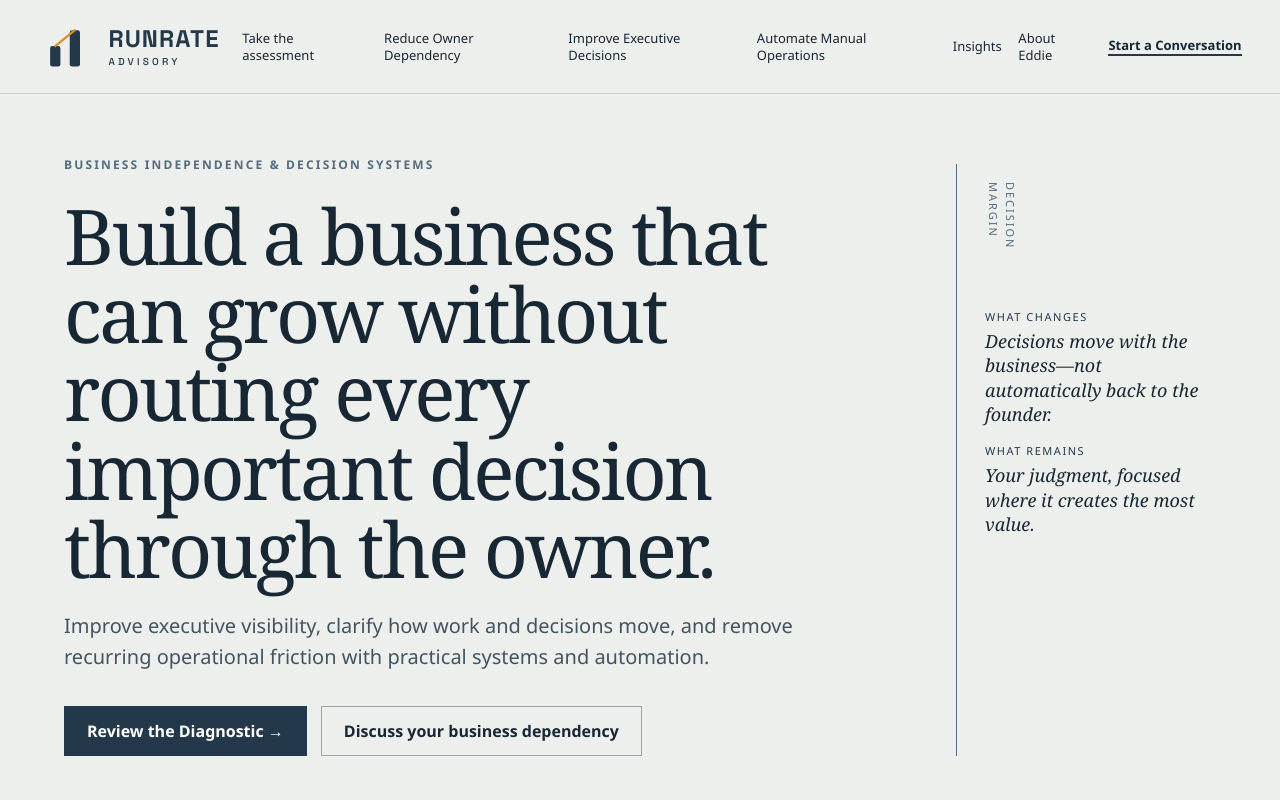
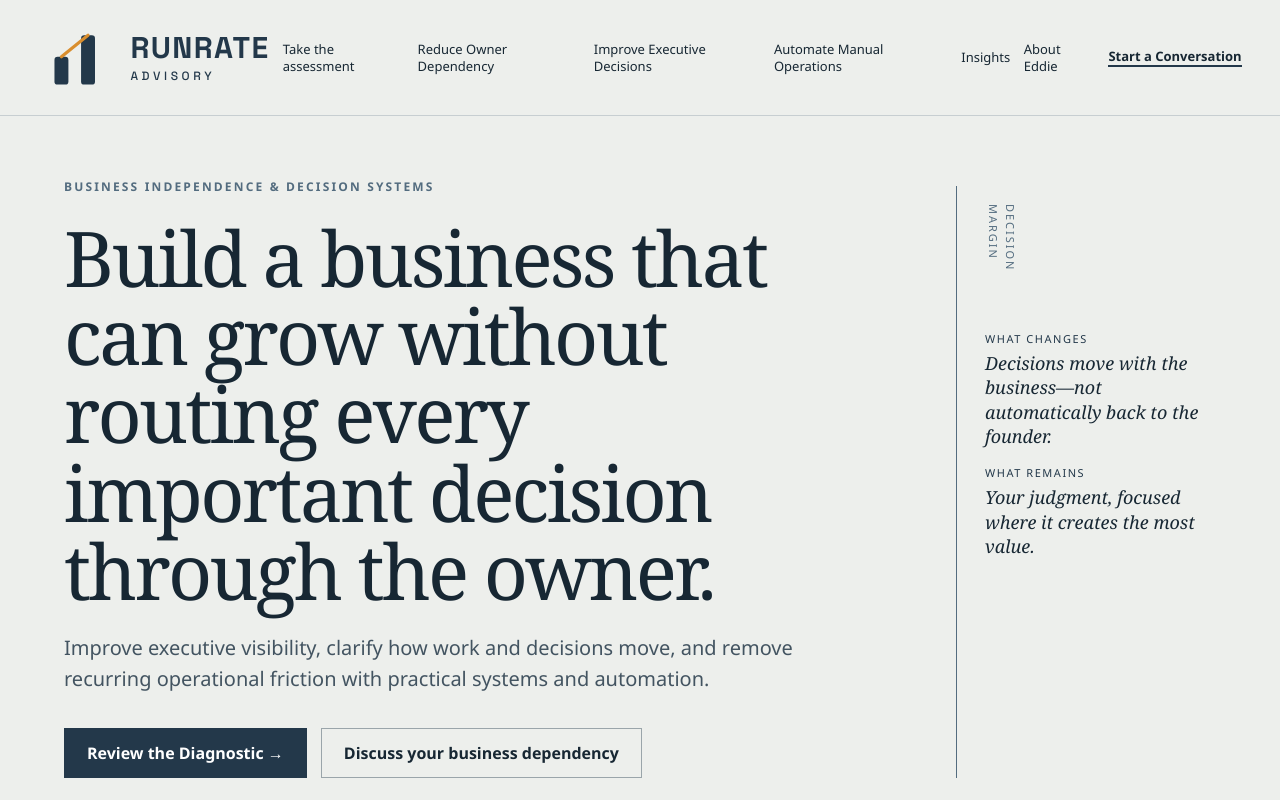
Before and after one commit to edwardabiodun-hub/Consultancy-Project, a Next.js app: page / in a window 1280 px wide. Shown: the top 800 px of the page. Built offline with nearby package versions, Linux system fonts and the light colour scheme.

Commit message:
Make RunRate header logo prominent

```diff
--- a/components/Logo.tsx
+++ b/components/Logo.tsx
@@ -16,9 +16,9 @@ export function Logo({ className = "" }: LogoProps) {
         alt=""
         aria-hidden="true"
         className="brand-mark"
-        height="56"
+        height="76"
         src="/brand/runrate-icon.svg"
-        width="56"
+        width="76"
       />
       <span className="brand-wordmark">
         <span className="brand-name">RUNRATE</span>
```
Also changed, not shown: app/globals.css, 1 other file (tests, documents, lock files or other folders).
